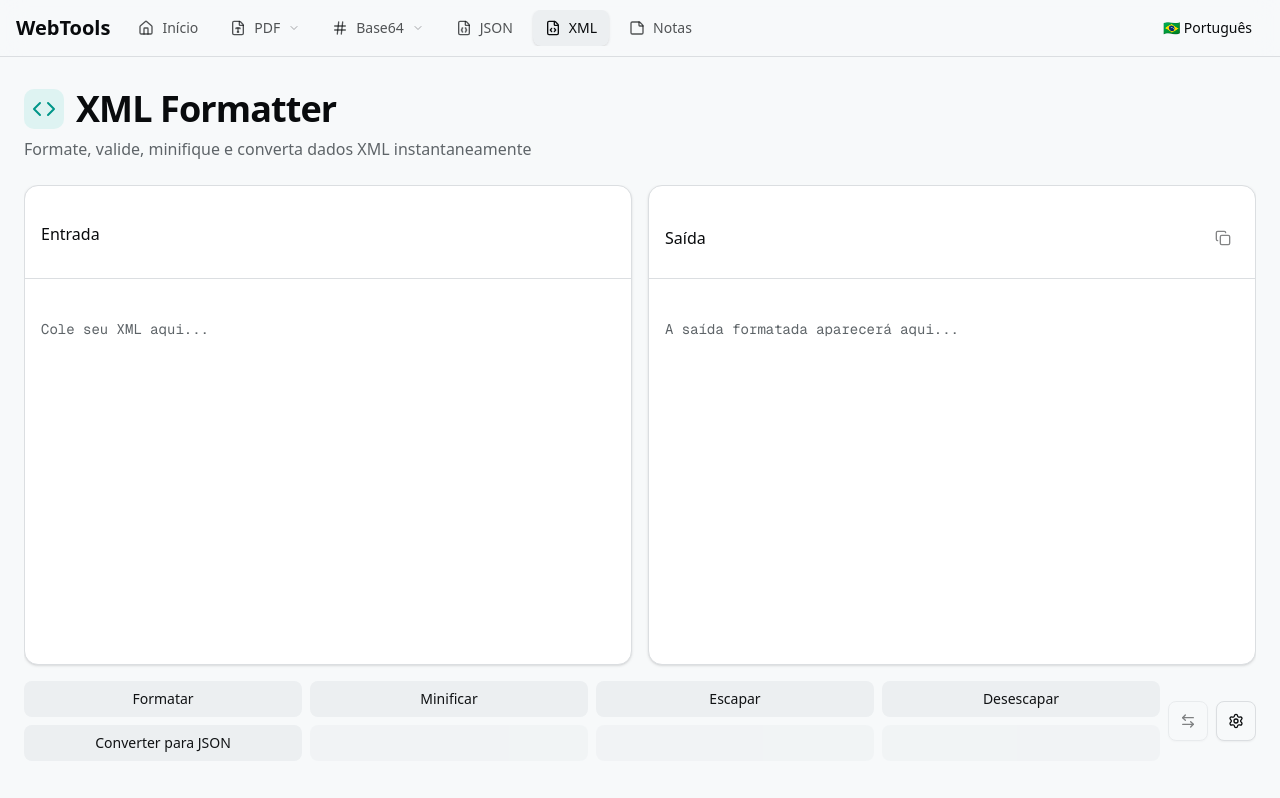
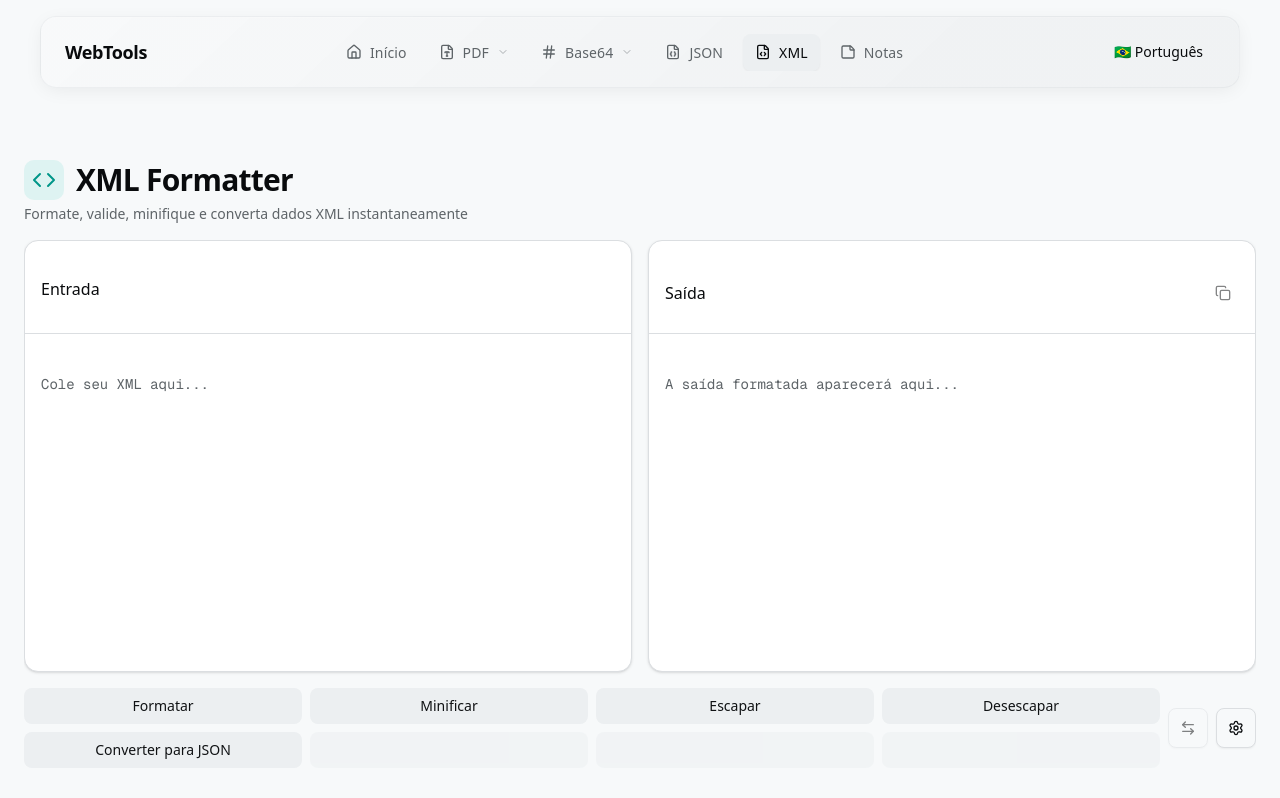
Before and after one commit to medeiroshudson/webtools, a Next.js app: page /xml-formatter in a window 1280 px wide. Built offline with nearby package versions, Linux system fonts and the light colour scheme.

Commit message:
feat: enhance layout and styling across multiple components for improved user experience and accessibility

```diff
--- a/app/globals.css
+++ b/app/globals.css
@@ -116,9 +116,18 @@
   * {
     @apply border-border outline-ring/50;
   }
-  body {
-    @apply bg-background text-foreground;
+  html, body {
+    @apply bg-background text-foreground m-0 p-0;
   }
+}
+
+/* Hide scrollbar utility */
+.scrollbar-hide {
+  -ms-overflow-style: none;
+  scrollbar-width: none;
+}
+.scrollbar-hide::-webkit-scrollbar {
+  display: none;
 }
 
 /* Hero section - Raycast-inspired minimal animation */
@@ -209,3 +218,146 @@
 .hero-dot:nth-child(4) { left: 70%; animation-delay: 1s; background: var(--chart-4); }
 .hero-dot:nth-child(5) { left: 80%; animation-delay: 3s; background: var(--chart-5); }
 .hero-dot:nth-child(6) { left: 90%; animation-delay: 5s; }
+
+/* Raycast-inspired floating navbar */
+.navbar-container {
+  position: sticky;
+  top: 1rem;
+  z-index: 50;
+  display: flex;
+  justify-content: center;
+  width: 100%;
+  max-width: 100vw;
+  pointer-events: none;
+}
+
+.navbar-container > * {
+  pointer-events: auto;
+}
+
+.navbar {
+  display: flex;
+  align-items: center;
+  justify-content: space-between;
+  width: 100%;
+  max-width: 1200px;
+  min-height: 4.5rem;
+  padding: 0.75rem 1.5rem;
+  border: 1px solid oklch(0.85 0.005 240 / 20%);
+  border-radius: 1rem;
+  background: linear-gradient(
+    137deg,
+    oklch(0.98 0.002 240 / 90%) 4.87%,
+    oklch(0.96 0.003 240 / 95%) 75.88%
+  );
+  box-shadow:
+    oklch(1 0 0 / 15%) 0px 1px 1px 0px inset,
+    0 4px 16px -4px oklch(0 0 0 / 6%);
+  backdrop-filter: blur(16px);
+  -webkit-backdrop-filter: blur(16px);
+  transition: box-shadow 0.2s ease;
+}
+
+.dark .navbar {
+  border-color: oklch(1 0 0 / 10%);
+  background: linear-gradient(
+    137deg,
+    oklch(0.20 0.005 240 / 95%) 4.87%,
+    oklch(0.18 0.005 240 / 98%) 75.88%
+  );
+  box-shadow:
+    oklch(1 0 0 / 10%) 0px 1px 1px 0px inset,
+    0 4px 16px -4px oklch(0 0 0 / 35%);
+}
+
+.navbar-link {
+  display: flex;
+  align-items: center;
+  gap: 0.5rem;
+  padding: 0.5rem 0.75rem;
+  font-size: 0.875rem;
+  font-weight: 500;
+  letter-spacing: 0.01em;
+  color: oklch(0.50 0.01 240);
+  border-radius: 0.5rem;
+  transition: all 0.15s ease;
+}
+
+.dark .navbar-link {
+  color: oklch(0.65 0.01 240);
+}
+
+.navbar-link:hover {
+  color: oklch(0.15 0.005 240);
+  background-color: oklch(0.95 0.005 240 / 50%);
+}
+
+.dark .navbar-link:hover {
+  color: oklch(0.98 0.002 240);
+  background-color: oklch(0.25 0.005 240 / 80%);
+}
+
+.navbar-link.active {
+  color: oklch(0.15 0.005 240);
+  background-color: oklch(0.95 0.005 240);
+  box-shadow: 0 1px 2px oklch(0 0 0 / 5%);
+}
+
+.dark .navbar-link.active {
+  color: oklch(0.98 0.002 240);
+  background-color: oklch(0.25 0.005 240);
+  box-shadow: 0 1px 2px oklch(0 0 0 / 20%);
+}
+
+/* Transparent navbar state (at top of home page) - keeps pill shape */
+.navbar-transparent {
+  background: oklch(0.98 0.002 240 / 60%);
+  border-color: oklch(0.85 0.005 240 / 10%);
+  box-shadow:
+    oklch(1 0 0 / 8%) 0px 1px 1px 0px inset,
+    0 4px 16px -4px oklch(0 0 0 / 4%);
+}
+
+.dark .navbar-transparent {
+  background: oklch(0.20 0.005 240 / 60%);
+  border-color: oklch(1 0 0 / 6%);
+  box-shadow:
+    oklch(1 0 0 / 5%) 0px 1px 1px 0px inset,
+    0 4px 16px -4px oklch(0 0 0 / 20%);
+}
+
+/* Scrolled navbar state */
+.navbar-scrolled {
+  background: linear-gradient(
+    137deg,
+    oklch(0.98 0.002 240 / 95%) 4.87%,
+    oklch(0.96 0.003 240 / 98%) 75.88%
+  );
+  border-color: oklch(0.85 0.005 240 / 25%);
+  box-shadow:
+    oklch(1 0 0 / 15%) 0px 1px 1px 0px inset,
+    0 4px 20px -4px oklch(0 0 0 / 8%);
+}
+
+.dark .navbar-scrolled {
+  background: linear-gradient(
+    137deg,
+    oklch(0.20 0.005 240 / 98%) 4.87%,
+    oklch(0.18 0.005 240 / 99%) 75.88%
+  );
+  border-color: oklch(1 0 0 / 12%);
+  box-shadow:
+    oklch(1 0 0 / 10%) 0px 1px 1px 0px inset,
+    0 4px 20px -4px oklch(0 0 0 / 40%);
+}
+
+.navbar-logo {
+  font-weight: 600;
+  font-size: 1.125rem;
+  letter-spacing: -0.02em;
+  color: oklch(0.15 0.005 240);
+}
+
+.dark .navbar-logo {
+  color: oklch(0.98 0.002 240);
+}
--- a/app/xml-formatter/page.tsx
+++ b/app/xml-formatter/page.tsx
@@ -7,8 +7,8 @@ export default function XmlFormatterPage() {
     const { t } = useI18n()
 
     return (
-        <div className="container mx-auto h-[calc(100vh-4rem)] flex flex-col py-6 md:py-8 px-4 md:px-6">
-            <div className="mb-6 space-y-2 text-center md:text-left">
+        <div className="container mx-auto h-[calc(100vh-6.5rem)] flex flex-col px-4 md:px-6 pt-[5.5rem]">
+            <div className="mb-4 space-y-1 text-center md:text-left flex-shrink-0">
                 <div className="flex items-center gap-3 justify-center md:justify-start">
                     <div className="p-2 rounded-lg bg-teal-500/10">
                         <svg className="h-6 w-6 text-teal-600 dark:text-teal-500" viewBox="0 0 24 24" fill="none" stroke="currentColor" strokeWidth="2" strokeLinecap="round" strokeLinejoin="round">
@@ -16,11 +16,11 @@ export default function XmlFormatterPage() {
                             <polyline points="8 6 2 12 8 18" />
                         </svg>
                     </div>
-                    <h1 className="text-3xl md:text-4xl font-bold tracking-tight">{t.xmlFormatter.title}</h1>
+                    <h1 className="text-2xl md:text-3xl font-bold tracking-tight">{t.xmlFormatter.title}</h1>
                 </div>
-                <p className="text-muted-foreground text-sm md:text-base">{t.xmlFormatter.description}</p>
+                <p className="text-muted-foreground text-sm">{t.xmlFormatter.description}</p>
             </div>
-            <div className="flex-1 overflow-hidden w-full">
+            <div className="flex-1 overflow-hidden w-full min-h-0">
                 <XmlEditor />
             </div>
         </div>
--- a/components/dashboard/navbar.tsx
+++ b/components/dashboard/navbar.tsx
@@ -1,5 +1,6 @@
 "use client"
 
+import { useEffect, useState } from "react"
 import Link from "next/link"
 import { usePathname } from "next/navigation"
 import { FileJson, StickyNote, Home, FileType, Merge, Split, Minimize2, ChevronDown, FileCode, Hash, FileText, Image } from "lucide-react"
@@ -16,31 +17,39 @@ import {
 export function Navbar() {
     const pathname = usePathname()
     const { locale, setLocale, t } = useI18n()
+    const [isScrolled, setIsScrolled] = useState(false)
+
+    useEffect(() => {
+        const handleScroll = () => {
+            setIsScrolled(window.scrollY > 20)
+        }
+
+        window.addEventListener("scroll", handleScroll, { passive: true })
+        return () => window.removeEventListener("scroll", handleScroll)
+    }, [])
 
     const isActive = (path: string) => {
         if (path === "/") return pathname === "/"
         return pathname?.startsWith(path)
     }
 
-    const activeClass = "bg-secondary text-foreground shadow-sm"
-    const inactiveClass = "text-foreground/70 hover:text-foreground hover:bg-secondary/50"
+    const isHomePage = pathname === "/"
 
     return (
-        <nav className="sticky top-0 z-50 border-b bg-background/80 backdrop-blur-md supports-[backdrop-filter]:bg-background/60">
-            <div className="container mx-auto px-4">
-                <div className="flex h-14 items-center gap-4">
+        <div className="navbar-container">
+            <nav className={cn("navbar", isScrolled || !isHomePage ? "navbar-scrolled" : "navbar-transparent")}>
                 {/* Logo */}
-                    <Link href="/" className="flex items-center space-x-2 shrink-0">
-                        <span className="font-bold text-lg md:text-xl">WebTools</span>
+                <Link href="/" className="navbar-logo flex items-center gap-2 shrink-0">
+                    <span className="font-bold text-lg">WebTools</span>
                 </Link>
 
-                    {/* Navigation */}
-                    <nav className="flex items-center gap-1 md:gap-2 text-sm font-medium flex-1 overflow-x-auto overflow-y-hidden">
+                {/* Navigation - centered */}
+                <nav className="flex items-center justify-center gap-2 flex-1 overflow-x-auto overflow-y-hidden scrollbar-hide">
                     <Link
                         href="/"
                         className={cn(
-                                "flex items-center gap-1.5 md:gap-2 px-2 md:px-3 py-1.5 md:py-2 rounded-md transition-all duration-200 ease-out shrink-0",
-                                isActive("/") && pathname === "/" ? activeClass : inactiveClass
+                            "navbar-link shrink-0",
+                            isActive("/") && pathname === "/" ? "active" : ""
                         )}
                     >
                         <Home className="h-4 w-4 shrink-0" />
@@ -50,13 +59,12 @@ export function Navbar() {
                         <DropdownMenuTrigger asChild>
                             <button
                                 className={cn(
-                                        "flex items-center gap-1.5 md:gap-2 px-2 md:px-3 py-1.5 md:py-2 rounded-md transition-all duration-200 ease-out shrink-0",
-                                        isActive("/pdf-tools") ? activeClass : inactiveClass
+                                    "navbar-link shrink-0",
+                                    isActive("/pdf-tools") ? "active" : ""
                                 )}
                             >
                                 <FileType className="h-4 w-4 shrink-0" />
                                 <span className="hidden sm:inline">{t.common.pdfTools}</span>
-                                    <span className="sm:hidden">{t.common.pdfTools}</span>
                                 <ChevronDown className="h-3 w-3 opacity-50 shrink-0" />
                             </button>
                         </DropdownMenuTrigger>
@@ -85,13 +93,12 @@ export function Navbar() {
                         <DropdownMenuTrigger asChild>
                             <button
                                 className={cn(
-                                        "flex items-center gap-1.5 md:gap-2 px-2 md:px-3 py-1.5 md:py-2 rounded-md transition-all duration-200 ease-out shrink-0",
-                                        isActive("/base64-tools") ? activeClass : inactiveClass
+                                    "navbar-link shrink-0",
+                                    isActive("/base64-tools") ? "active" : ""
                                 )}
                             >
                                 <Hash className="h-4 w-4 shrink-0" />
                                 <span className="hidden sm:inline">{t.common.base64Tools}</span>
-                                    <span className="sm:hidden">{t.common.base64Tools}</span>
                                 <ChevronDown className="h-3 w-3 opacity-50 shrink-0" />
                             </button>
                         </DropdownMenuTrigger>
@@ -125,42 +132,39 @@ export function Navbar() {
                     <Link
                         href="/json-formatter"
                         className={cn(
-                                "flex items-center gap-1.5 md:gap-2 px-2 md:px-3 py-1.5 md:py-2 rounded-md transition-all duration-200 ease-out shrink-0",
-                                isActive("/json-formatter") ? activeClass : inactiveClass
+                            "navbar-link shrink-0",
+                            isActive("/json-formatter") ? "active" : ""
                         )}
                     >
                         <FileJson className="h-4 w-4 shrink-0" />
-                            <span className="hidden sm:inline">JSON</span>
-                            <span className="sm:hidden">JSON</span>
+                        <span>JSON</span>
                     </Link>
                     <Link
                         href="/xml-formatter"
                         className={cn(
-                                "flex items-center gap-1.5 md:gap-2 px-2 md:px-3 py-1.5 md:py-2 rounded-md transition-all duration-200 ease-out shrink-0",
-                                isActive("/xml-formatter") ? activeClass : inactiveClass
+                            "navbar-link shrink-0",
+                            isActive("/xml-formatter") ? "active" : ""
                         )}
                     >
                         <FileCode className="h-4 w-4 shrink-0" />
-                            <span className="hidden sm:inline">XML</span>
-                            <span className="sm:hidden">XML</span>
+                        <span>XML</span>
                     </Link>
                     <Link
                         href="/notes"
                         className={cn(
-                                "flex items-center gap-1.5 md:gap-2 px-2 md:px-3 py-1.5 md:py-2 rounded-md transition-all duration-200 ease-out shrink-0",
-                                isActive("/notes") ? activeClass : inactiveClass
+                            "navbar-link shrink-0",
+                            isActive("/notes") ? "active" : ""
                         )}
                     >
                         <StickyNote className="h-4 w-4 shrink-0" />
                         <span className="hidden sm:inline">{t.common.notes}</span>
-                            <span className="sm:hidden">{t.common.notes}</span>
                     </Link>
                 </nav>
 
-                    {/* Language selector - always aligned to the right */}
+                {/* Language selector */}
                 <DropdownMenu>
                     <DropdownMenuTrigger asChild>
-                            <Button variant="ghost" size="sm" className="gap-2 shrink-0">
+                        <Button variant="ghost" size="sm" className="gap-2 shrink-0 hover:bg-secondary/50">
                             <span className="hidden sm:inline">
                                 {locale === "pt-BR" ? "🇧🇷 Português" : "🇺🇸 English"}
                             </span>
@@ -182,8 +186,7 @@ export function Navbar() {
                         </DropdownMenuItem>
                     </DropdownMenuContent>
                 </DropdownMenu>
+            </nav>
         </div>
-            </div>
-        </nav>
     )
 }
--- a/components/home/home-content.tsx
+++ b/components/home/home-content.tsx
@@ -69,7 +69,7 @@ export function HomeContent() {
     return (
         <div className="flex flex-col">
             {/* Hero Section */}
-            <section className="w-full py-20 md:py-28 lg:py-36 border-b hero-section">
+            <section className="w-full pt-36 pb-20 md:pt-40 md:pb-28 lg:pt-44 lg:pb-36 border-b hero-section -mt-32">
                 {/* Animated accent dots */}
                 <div className="hero-dot" style={{ bottom: '20%' }} />
                 <div className="hero-dot" style={{ bottom: '30%' }} />
--- a/components/pdf-tools/pdf-tools-layout.tsx
+++ b/components/pdf-tools/pdf-tools-layout.tsx
@@ -65,7 +65,7 @@ export function PdfToolsLayout({ currentTab }: PdfToolsLayoutProps) {
     }
 
     return (
-        <div className="flex flex-col md:flex-row gap-6">
+        <div className="flex flex-col md:flex-row gap-6 flex-1 min-h-0 overflow-hidden">
             {/* Sidebar for desktop / Tabs for mobile */}
             <div className="w-full md:w-64 flex-shrink-0">
                 {/* Mobile: Horizontal tabs */}
@@ -112,7 +112,7 @@ export function PdfToolsLayout({ currentTab }: PdfToolsLayoutProps) {
             </div>
 
             {/* Main content */}
-            <div className="flex-1 min-w-0">{renderTool()}</div>
+            <div className="flex-1 min-w-0 overflow-hidden">{renderTool()}</div>
         </div>
     )
 }
```
Also changed, not shown: app/base64-tools/layout.tsx (+5 -5 lines), app/json-formatter/page.tsx (+5 -5 lines), app/notes/page.tsx (+4 -4 lines), app/pdf-tools/layout.tsx (+5 -5 lines). Lines whose indentation alone changed are shown as unchanged.
